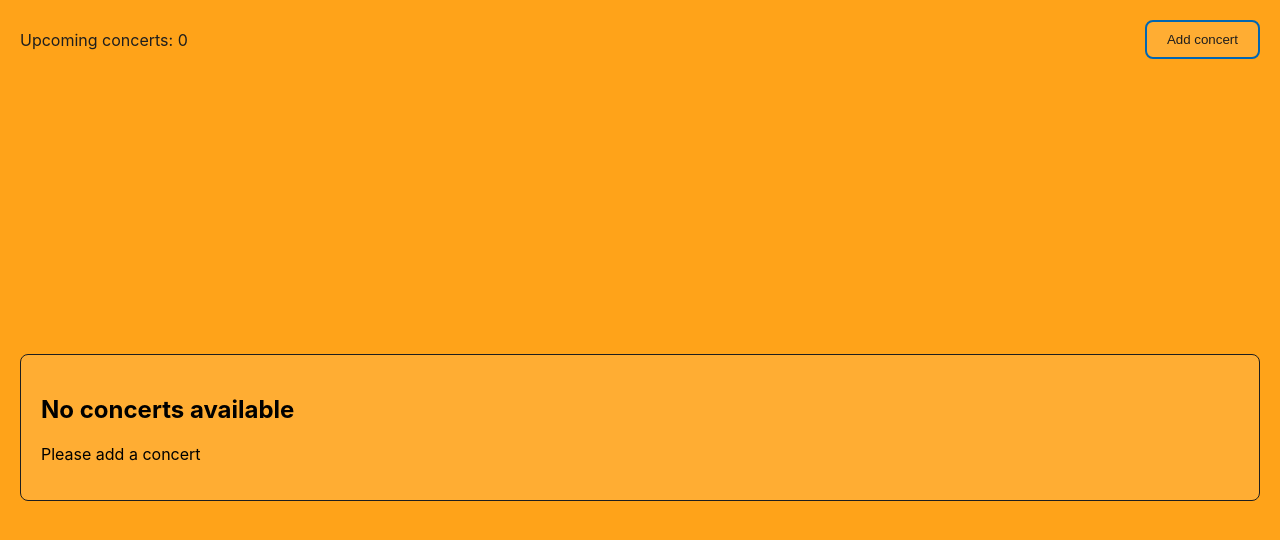
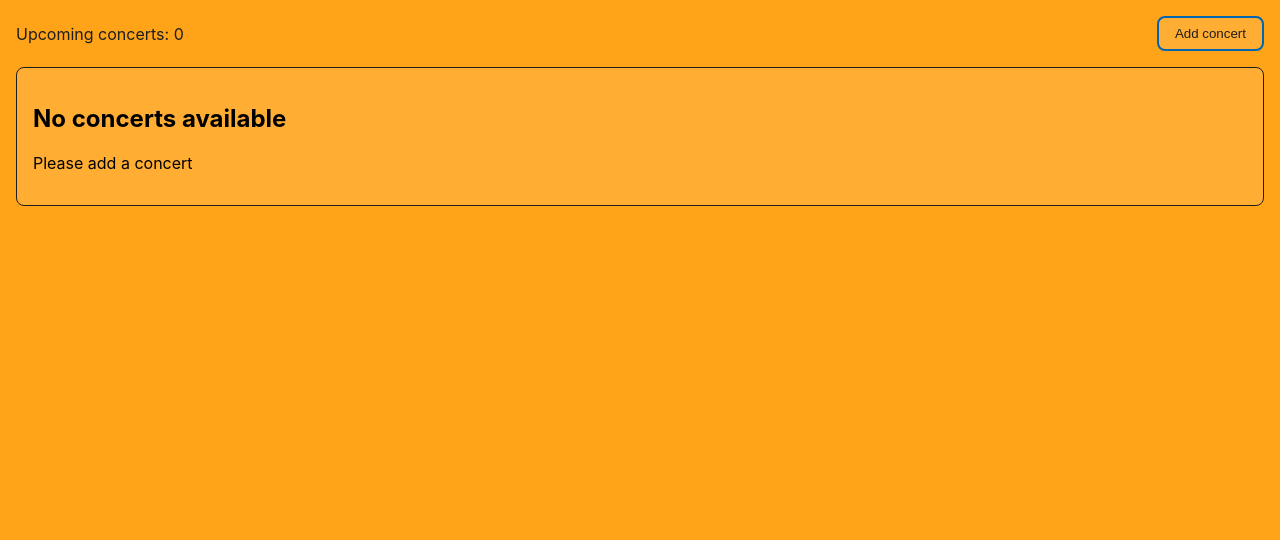
Before and after one commit to Alkawi/capstone-project, a React (Vite) app: page / in a window 1280 px wide. Shown: the top 540 px of the page. Built offline with nearby package versions, Linux system fonts and the light colour scheme.

Commit message:
Fix styling
- Move height: 100vh to body
- Replace px with rem

```diff
--- a/src/app/GlobalStyles.tsx
+++ b/src/app/GlobalStyles.tsx
@@ -21,6 +21,8 @@ const GlobalStyles = createGlobalStyle`
     sans-serif;
     -webkit-font-smoothing: antialiased;
     -moz-osx-font-smoothing: grayscale;
+    height:100vh;
+    background-color: var(--color-orange);
   }
 
   code {
--- a/src/app/Pages/Dashboard.tsx
+++ b/src/app/Pages/Dashboard.tsx
@@ -69,17 +69,15 @@ const Header = styled.header`
   justify-content: space-between;
 `
 const Container = styled.main`
-  height: 100vh;
   display: grid;
   gap: 1rem;
   grid-template-rows: auto 1fr;
-  padding: 20px;
-  background-color: var(--color-orange);
+  padding: 1rem;
 `
 const MissingConcerts = styled.article`
   align-self: center;
   border-radius: 8px;
-  padding: 20px;
+  padding: 1rem;
   border: 1px solid var(--color-font-dark);
   background-color: var(--color-light-orange);
 `
--- a/src/app/components/Button/Button.tsx
+++ b/src/app/components/Button/Button.tsx
@@ -1,7 +1,7 @@
 import styled from 'styled-components'
 
 const Button = styled.button`
-  padding: 10px 20px;
+  padding: 0.5rem 1rem;
   border-radius: 8px;
   background-color: var(--color-light-orange);
   color: var(--color-font-dark);
--- a/src/app/components/Card/Card.tsx
+++ b/src/app/components/Card/Card.tsx
@@ -24,11 +24,11 @@ const CardContainer = styled.article`
   display: flex;
   flex-direction: column;
   align-items: center;
-  gap: 5px;
+  gap: 0.5rem;
   align-self: center;
   border-radius: 8px;
   border: 1px solid var(--color-font-dark);
-  padding: 20px;
+  padding: 1rem;
   background-color: var(--color-light-orange);
   color: var(--color-font-dark);
 `
--- a/src/app/components/Form/Form.tsx
+++ b/src/app/components/Form/Form.tsx
@@ -91,7 +91,6 @@ export default function Form({
 }
 
 const AddForm = styled.form`
-  height: 100vh;
   display: flex;
   flex-direction: column;
   gap: 1rem;
```
